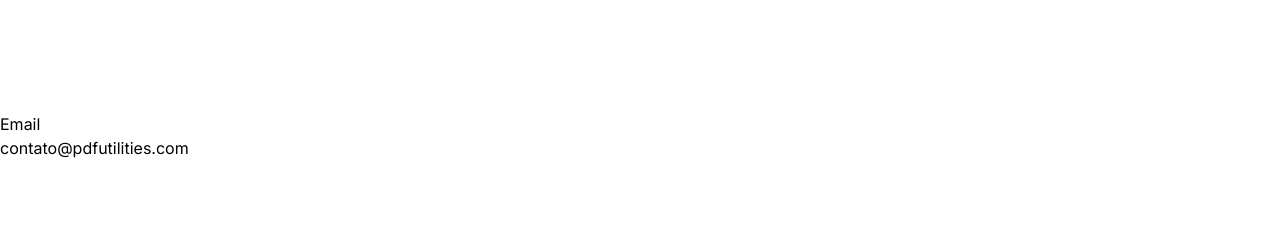
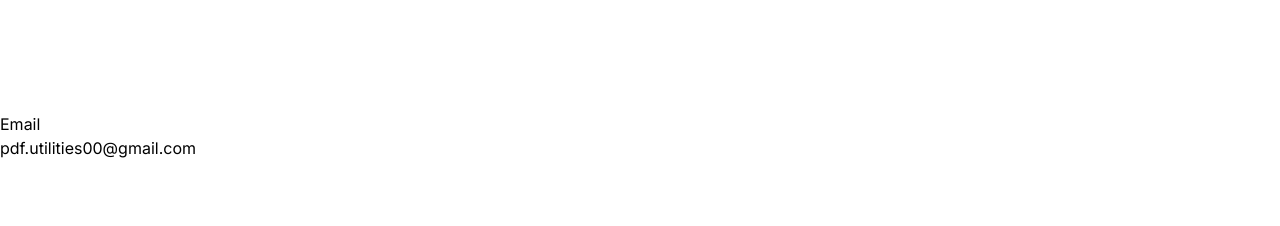
Before and after one commit to YanPedro00/PDF-extractor---Web-Service, a Next.js app: page /contato in a window 1280 px wide. Shown: the part 2640-2866 px from the top of the page. Built offline with nearby package versions, Linux system fonts and the light colour scheme.

Commit message:
Atualiza email de contato e finaliza compressão de PDF

```diff
--- a/app/contato/page.tsx
+++ b/app/contato/page.tsx
@@ -14,7 +14,7 @@ export default function ContatoPage() {
     e.preventDefault()
 
     // Criar mailto link
-    const mailtoLink = `mailto:contato@pdfutilities.com?subject=${encodeURIComponent(assunto)}&body=${encodeURIComponent(
+    const mailtoLink = `mailto:pdf.utilities00@gmail.com?subject=${encodeURIComponent(assunto)}&body=${encodeURIComponent(
       `Nome: ${nome}\nEmail: ${email}\n\nMensagem:\n${mensagem}`
     )}`
 
@@ -65,10 +65,10 @@ export default function ContatoPage() {
                     <svg className="w-6 h-6 text-primary-600 flex-shrink-0 mt-1" fill="none" stroke="currentColor" viewBox="0 0 24 24">
                       <path strokeLinecap="round" strokeLinejoin="round" strokeWidth={2} d="M3 8l7.89 5.26a2 2 0 002.22 0L21 8M5 19h14a2 2 0 002-2V7a2 2 0 00-2-2H5a2 2 0 00-2 2v10a2 2 0 002 2z" />
                     </svg>
-                    <div>
-                      <h3 className="font-semibold text-gray-800">Email</h3>
-                      <p className="text-gray-600 text-sm">contato@pdfutilities.com</p>
-                    </div>
+                  <div>
+                    <h3 className="font-semibold text-gray-800">Email</h3>
+                    <p className="text-gray-600 text-sm">pdf.utilities00@gmail.com</p>
+                  </div>
                   </div>
 
                   <div className="flex items-start gap-3">
--- a/components/Footer.tsx
+++ b/components/Footer.tsx
@@ -66,8 +66,8 @@ export default function Footer() {
                 </Link>
               </li>
               <li>
-                <a href="mailto:contato@pdfutilities.com" className="text-gray-600 hover:text-primary-600 transition-colors">
-                  Email: contato@pdfutilities.com
+                <a href="mailto:pdf.utilities00@gmail.com" className="text-gray-600 hover:text-primary-600 transition-colors">
+                  Email: pdf.utilities00@gmail.com
                 </a>
               </li>
             </ul>
```
